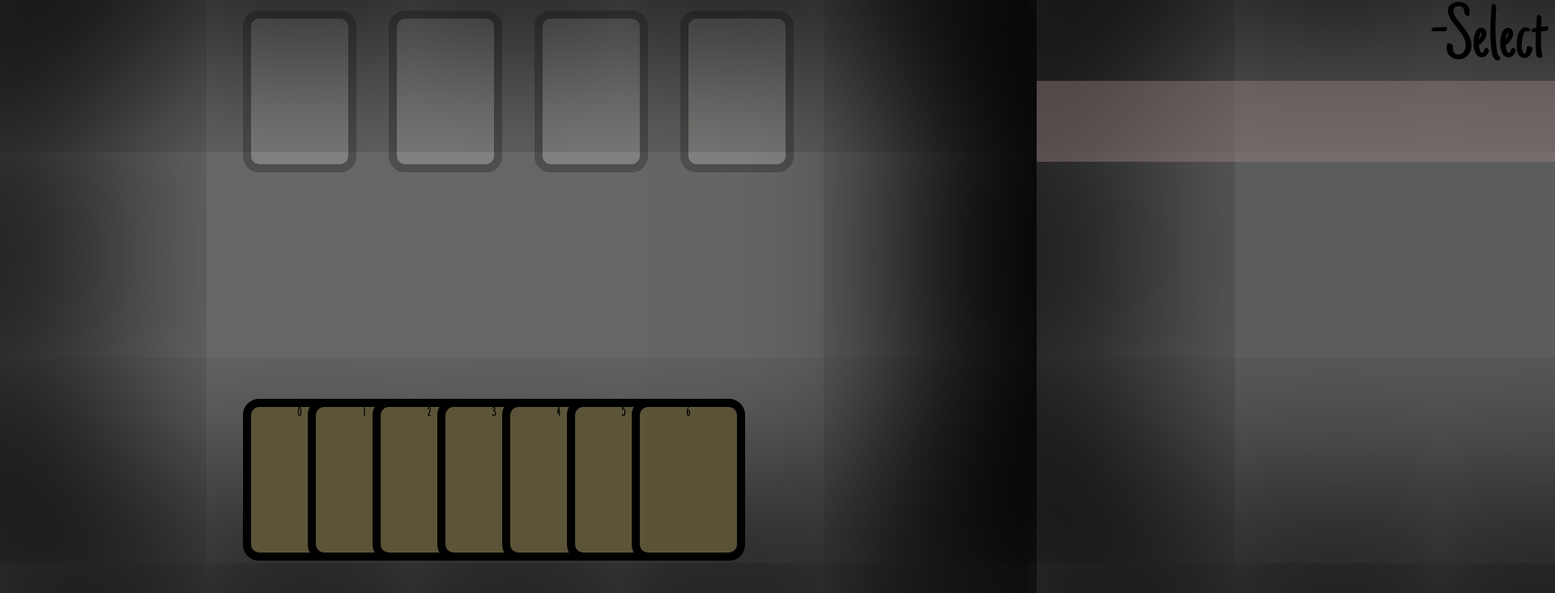
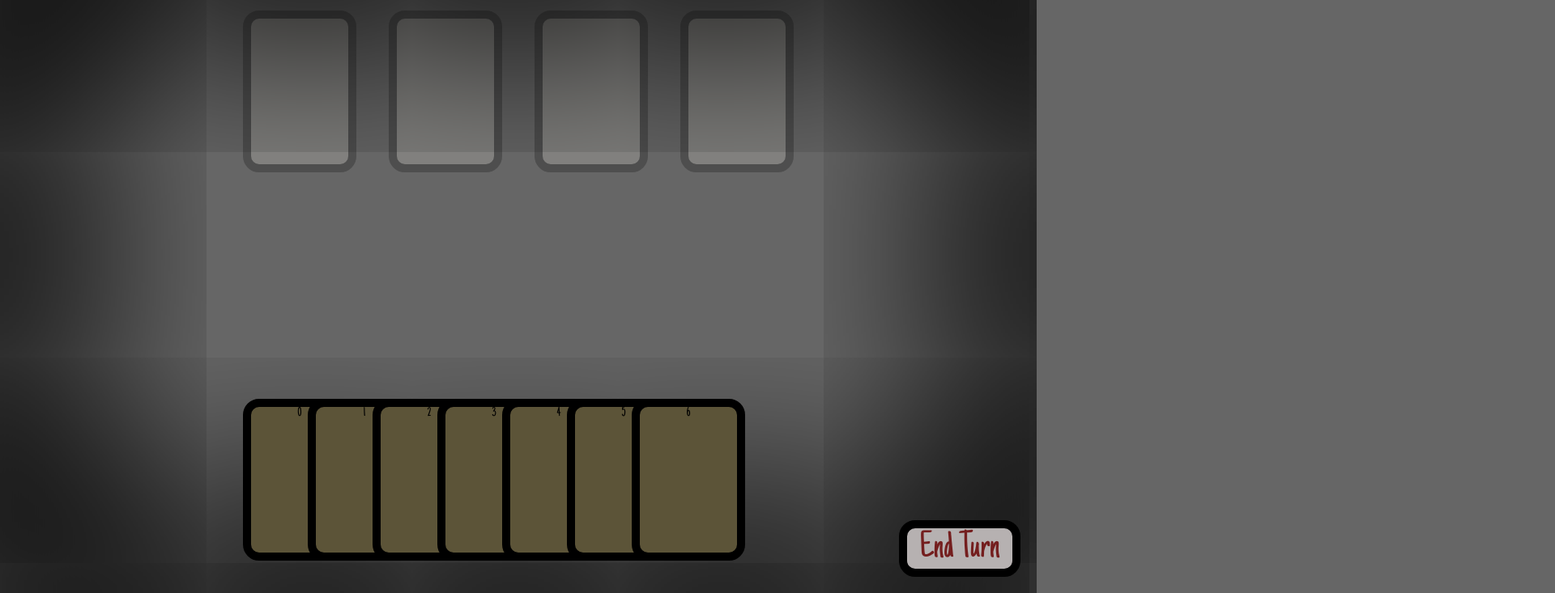
Before and after one commit to INDAPlus21/viktorrn-zhongmin-game, a plain HTML site: page Public/playerClient/index.html in a window 1280 px wide. Shown: the part 67-800 px from the top of the page at 81% size, 1920 px wide, since content can reach past the window. Drawn offline with Linux system fonts and the light colour scheme.

Commit message:
added end turn btn

```diff
--- a/Public/playerClient/JavaScript/uiHandler.js
+++ b/Public/playerClient/JavaScript/uiHandler.js
@@ -6,6 +6,8 @@ export class UIHandler{
     cardPlacementSlotsHTMLHandle = null;
     cardSelectionPageHTMLHandle = null;
     cardPickZoneHTMLHandle = null;
+    currentlyPickingCards = false;
+
     currentCardSelected = null;
     currentDisplayedCard = null;
     cardWasPlayed = false;
@@ -18,7 +20,7 @@ export class UIHandler{
     }
 
     //for card picking
-    drawCardPickZone(){
+    displayCardPickingZone(){
 
     }
 
@@ -75,6 +77,10 @@ export class UIHandler{
             div.onpointerleave = Card.handCardStopHover;
             this.handHTMLHandle.appendChild(div);
         }
+    }
+
+    addPointerEventsToHand(){
+
     }
 
     selectedCard(card){
--- a/Public/playerClient/index.css
+++ b/Public/playerClient/index.css
@@ -46,6 +46,7 @@ body::-webkit-scrollbar {
     -webkit-box-shadow: inset 0px 0px 500px 100px #000000, 0px 0px 500px 100px #000000;
     box-shadow: inset 0px 0px 500px 100px #000000, 0px 0px 500px 100px #000000;
     text-align: center;
+    display: none;
 
 }
 #cardSelectionPage h1{
@@ -100,7 +101,6 @@ body::-webkit-scrollbar {
     margin: -10px;
 }
 
-
 /*For the hand*/
 #handPoint{
     position: absolute;
@@ -145,3 +145,17 @@ body::-webkit-scrollbar {
     transition: all 0.3s;
     transition-timing-function: cubic-bezier(0,.95,.25,1);
 }
+
+/* Other elements*/
+#endTurn{
+    position: absolute;
+    z-index: 4;
+    background-color: rgb(182, 177, 177);
+    color:rgb(116, 30, 30);
+    font-size: 3em;
+    width:150px;
+    border: 10px solid rgb(0, 0, 0);
+    border-radius: 20px;
+    bottom:20px;
+    right: 20px;
+}
--- a/Public/playerClient/index.html
+++ b/Public/playerClient/index.html
@@ -12,5 +12,6 @@
     </div>
     <div id="cardPlacementSlots"></div>
     <div id="handPoint"></div>
+    <button id="endTurn">End Turn</button>
     <script type="module" src="JavaScript/main.js" ></script>
 </body>
```
